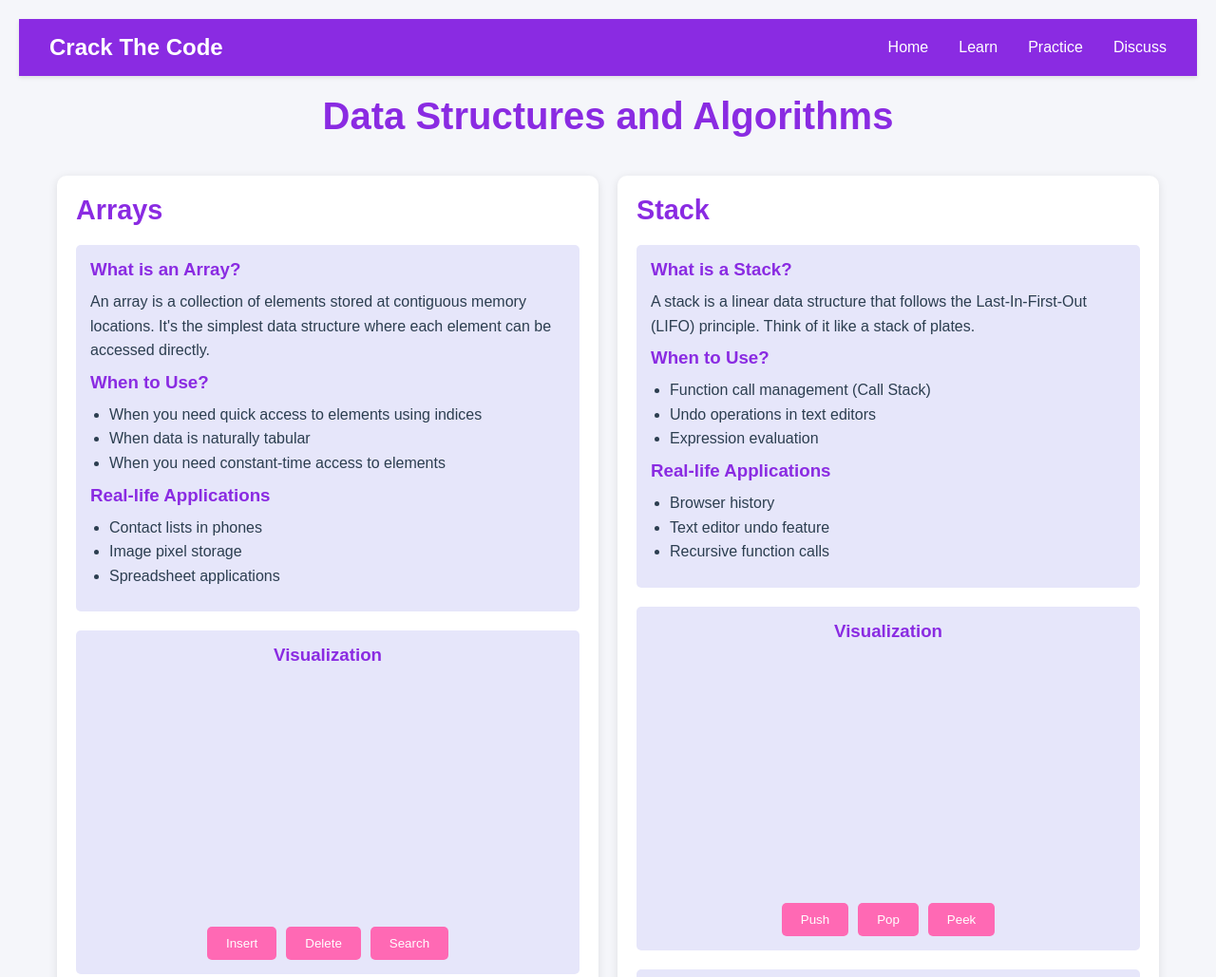
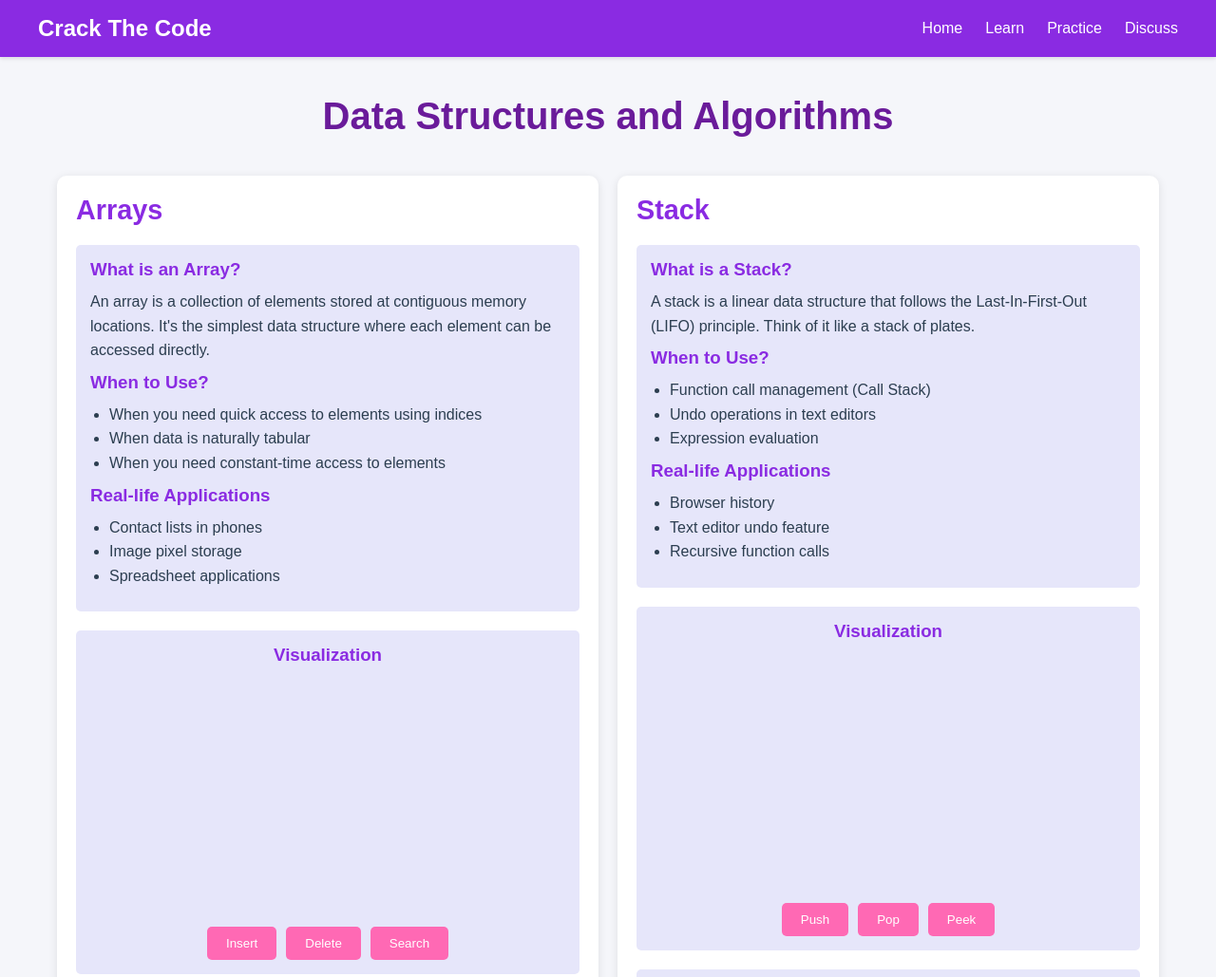
Before and after one commit to anushreejha/crack-the-code, a plain HTML site: page learn.html in a window 1280 px wide. Shown: the top 1029 px of the page at 95% size. Drawn offline with Linux system fonts and the light colour scheme.

Commit message:
all pages best version 1

```diff
--- a/styles/code.css
+++ b/styles/code.css
@@ -1,3 +1,11 @@
+:root {
+    --primary-purple: #8A2BE2;
+    --light-purple: #E6E6FA;
+    --pink: #FF69B4;
+    --light-pink: #FFC0CB;
+    --white: #FFFFFF;
+}
+
 body {
     font-family: Arial, sans-serif;
     background-color: #f4f4f4;
@@ -6,12 +14,14 @@ body {
 }
 
 .navbar {
-    background-color: #6a1b9a;
-    color: white;
-    padding: 10px;
+    background-color: var(--primary-purple);
+    color: var(--white);
+    padding: 1rem 2rem;
 }
 
 .navbar-content {
+    max-width: 1200px;
+    margin: 0 auto;
     display: flex;
     justify-content: space-between;
     align-items: center;
@@ -23,10 +33,21 @@ body {
     font-size: 24px;
 }
 
+.nav-links {
+    display: flex;
+    gap: 1.5rem;
+}
+
 .nav-links a {
-    color: white;
+    color: var(--white);
     text-decoration: none;
-    margin-left: 20px;
+    margin-left: 0;
+    font-weight: 500;
+    transition: color 0.3s ease;
+}
+
+.nav-links a:hover {
+    color: var(--light-pink);
 }
 
 .container {
--- a/styles/learn.css
+++ b/styles/learn.css
@@ -1,21 +1,33 @@
+:root {
+    --primary-purple: #8A2BE2;
+    --light-purple: #E6E6FA;
+    --pink: #FF69B4;
+    --light-pink: #FFC0CB;
+    --white: #FFFFFF;
+}
+
 body {
     background-color: #f5f6fa;
     color: #2c3e50;
     font-family: 'Arial', sans-serif;
     padding: 20px;
+    padding-top: 80px;
 }
 
 .learn-container {
     max-width: 1200px;
     margin: 0 auto;
     padding: 20px;
+    display: flex;
+    flex-direction: column;
+    align-items: center;
 }
 
 .page-title {
     text-align: center;
     font-size: 2.5rem;
     margin-bottom: 40px;
-    color: #8A2BE2;
+    color: #6a1b9a;
 }
 
 .ds-grid {
@@ -123,3 +135,40 @@ code {
     font-size: 0.9rem;
     color: #2c3e50;
 }
+
+.navbar {
+    position: fixed;
+    top: 0;
+    left: 0;
+    right: 0;
+    background-color: var(--primary-purple);
+    color: var(--white);
+    padding: 1rem 2rem;
+    z-index: 1000;
+    box-shadow: 0 2px 4px rgba(0, 0, 0, 0.1);
+}
+
+.navbar-content {
+    max-width: 1200px;
+    margin: 0 auto;
+    display: flex;
+    justify-content: space-between;
+    align-items: center;
+}
+
+.nav-links {
+    display: flex;
+    gap: 1.5rem;
+}
+
+.nav-links a {
+    color: var(--white);
+    text-decoration: none;
+    margin-left: 0;
+    font-weight: 500;
+    transition: color 0.3s ease;
+}
+
+.nav-links a:hover {
+    color: var(--light-pink);
+}
--- a/styles/style.css
+++ b/styles/style.css
@@ -40,7 +40,7 @@ body {
 
 .nav-links {
     display: flex;
-    gap: 2rem;
+    gap: 1.5rem;
 }
 
 .nav-links a {
```
